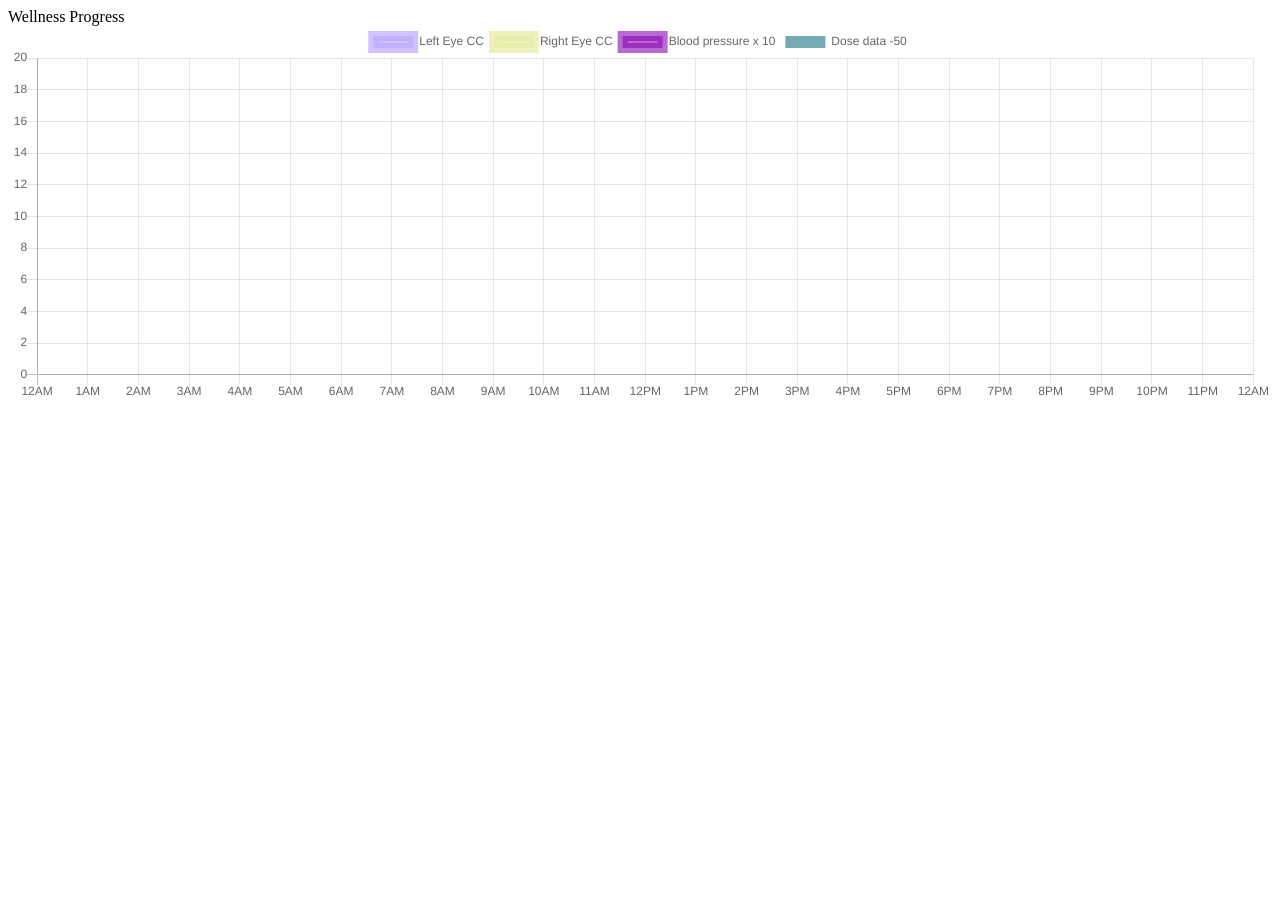
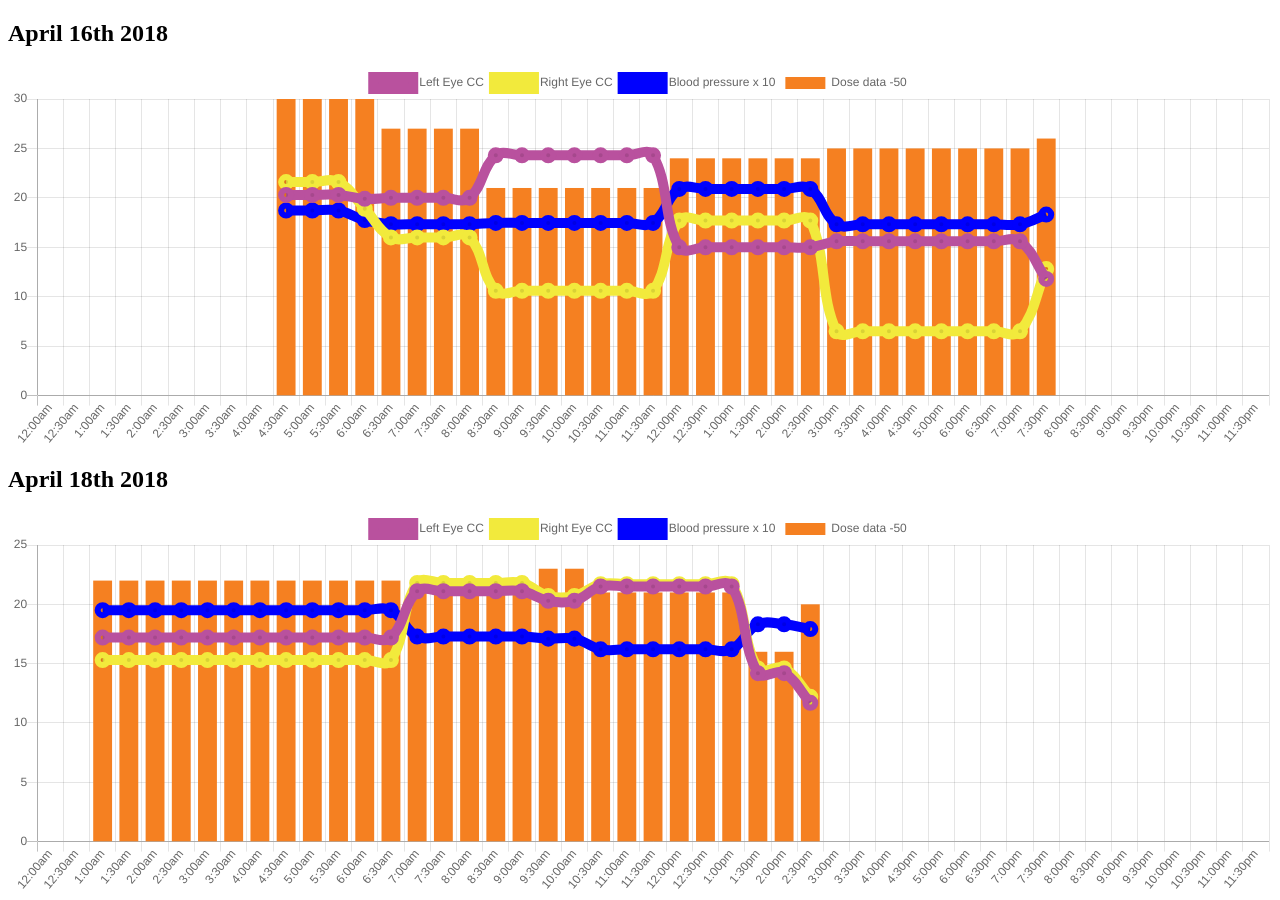
Before and after one commit to James9446/medical-data-log, a React app: page / in a window 1280 px wide. Before the commit the page ends 800 px from the top, so only its background shows below. Built offline with nearby package versions, Linux system fonts and the light colour scheme; the HTML template or start-up script is replaced by a standard one.

Commit message:
data manipulation helper functions added

```diff
--- a/client/src/PriceChart.js
+++ b/client/src/PriceChart.js
@@ -7,7 +7,7 @@ class PriceChart extends Component {
     this.state = {
       data: [{
         maintainAspectRatio:false,
-        labels: null,
+        labels: ['12:00am', '12:30am', '1:00am', '1:30am', '2:00am', '2:30am', '3:00am', '3:30am', '4:00am', '4:30am', '5:00am', '5:30am', '6:00am', '6:30am', '7:00am', '7:30am', '8:00am', '8:30am', '9:00am', '9:30am', '10:00am', '10:30am', '11:00am', '11:30am', '12:00pm', '12:30pm', '1:00pm', '1:30pm', '2:00pm', '2:30pm', '3:00pm', '3:30pm', '4:00pm', '4:30pm', '5:00pm', '6:00pm', '6:30pm', '7:00pm', '7:30pm', '8:00pm', '8:30pm', '9:00pm', '9:30pm', '10:00pm', '10:30pm', '11:00pm', '11:30pm'],
         datasets: [
           {
             label: 'Left Eye CC',
@@ -15,8 +15,8 @@ class PriceChart extends Component {
             // yAxisID: 'A',
             fill: false,
             data: null,
-            backgroundColor: 'rgba(188, 169, 255, 0.7)',
-            borderColor: 'rgba(188, 169, 255, 0.7)',
+            // backgroundColor: 'rgba(188, 169, 255, 0.7)',
+            borderColor: '#b9519e',
             borderWidth: 10
           },
           {
@@ -25,7 +25,7 @@ class PriceChart extends Component {
             // yAxisID: 'A',
             fill: false,
             data: null,
-            borderColor: 'rgba(231, 236, 163, 0.7)',
+            borderColor: '#f2ea3c',
             borderWidth: 10
           },
           {
@@ -34,14 +34,14 @@ class PriceChart extends Component {
             // yAxisID: 'A',
             fill: false,
             data: null,
-            borderColor: 'rgba(137, 7, 180, 0.6)',
+            borderColor: '#0001fe',
             borderWidth: 10
           },
           {
             label: 'Dose data -50',
             //yAxisID: 'B',
             data: null,
-            backgroundColor: 'rgba(103, 161, 173, 0.9)',
+            backgroundColor: '#f58021',
             borderWidth: 0
           }
         ]
@@ -51,15 +51,49 @@ class PriceChart extends Component {
   }
 
   updateData() {
+    let indicies = this.getIndicies(this.props.update.times)
     let currentData = this.state.data.slice();
     // currentData[0].labels = this.props.update.timeScale;
-    currentData[0].datasets[0].data = this.props.update.leftEye;
-    currentData[0].datasets[1].data = this.props.update.rightEye;
-    currentData[0].datasets[2].data = this.props.update.bloodPressure;
-    currentData[0].datasets[3].data = this.props.update.dose;
+    currentData[0].datasets[0].data = this.extendDataArray(this.props.update.leftEye, indicies);
+    currentData[0].datasets[1].data = this.extendDataArray(this.props.update.rightEye, indicies);
+    currentData[0].datasets[2].data = this.extendDataArray(this.adjustBloodPressureData(this.props.update.bloodPressure), indicies);
+    currentData[0].datasets[3].data = this.extendDataArray(this.adjustDoseData(this.props.update.dose), indicies);
     this.setState({
       data: currentData,
       readyToRender: true
+    })
+  }
+
+  extendDataArray(array, indicies) {
+    let updatedArray = [];
+    let count = 0;
+    for (let i = indicies[0]; i <= indicies[indicies.length -1]; i++) {
+      if (i === indicies[count + 1]) {
+        count++;
+      }
+      updatedArray[i] = array[count]
+    }
+    return updatedArray;
+  }
+
+  getIndicies(times) {
+    let timeScale = ['12:00am', '12:30am', '1:00am', '1:30am', '2:00am', '2:30am', '3:00am', '3:30am', '4:00am', '4:30am', '5:00am', '5:30am', '6:00am', '6:30am', '7:00am', '7:30am', '8:00am', '8:30am', '9:00am', '9:30am', '10:00am', '10:30am', '11:00am', '11:30am', '12:00pm', '12:30pm', '1:00pm', '1:30pm', '2:00pm', '2:30pm', '3:00pm', '3:30pm', '4:00pm', '4:30pm', '5:00pm', '6:00pm', '6:30pm', '7:00pm', '7:30pm', '8:00pm', '8:30pm', '9:00pm', '9:30pm', '10:00pm', '10:30pm', '11:00pm', '11:30pm'];
+    let indicies = [];
+    for (let i = 0; i < times.length; i++) {
+      indicies.push(timeScale.indexOf(times[i]));
+    }
+    return indicies;
+  }
+
+  adjustBloodPressureData(data) {
+    return data.map((item) => {
+      return item * 10;
+    })
+  }
+
+  adjustDoseData(data) {
+    return data.map((item) => {
+      return item -50;
     })
   }
 
@@ -72,8 +106,8 @@ class PriceChart extends Component {
     if (this.state.readyToRender) {
       return (
         <div className='chart'>
-          Wellness Progress
-          <Line
+          <h2>{this.props.update.date}</h2>
+          <Bar
             data={this.state.data[0]}
             width={100}
             height={30}
@@ -84,10 +118,6 @@ class PriceChart extends Component {
                   ticks: {
                       beginAtZero:true
                     }
-                  }],
-                  xAxes: [{
-                    type: 'time',
-                    distribution: 'linear'
                   }]
                 }
               }
--- a/client/src/index.jsx
+++ b/client/src/index.jsx
@@ -26,11 +26,20 @@ class App extends React.Component {
         //   dose: [65 -50, 70  -50, 69  -50, 68  -50, 72  -50, 65 -50, 70  -50, 69  -50, 68  -50, 72  -50],
         // },
         {
-          timeScale: ['1524075437374', '1524075437374', '1524075437374'],
-          leftEye: [17.4, 18.5, 17.5],
-          rightEye: [17.5, 17.5, 19.5],
-          bloodPressure: [158/81 *10, 150/90 *10, 152/91 *10],
-          dose: [65 -50, 70  -50, 69  -50],
+          date: 'April 16th 2018',
+          times: ['4:30am', '6:00am', '6:30am', '8:30am', '12:00pm', '3:00pm', '7:30pm'],
+          rightEye: [21.6, 18.9, 16, 10.6, 17.7, 6.5, 12.8],
+          leftEye: [20.3, 19.9, 20, 24.3, 15, 15.6, 11.8],
+          bloodPressure: [161/86, 142/80, 137/79, 138/79, 161/77, 149/86, 152/83],
+          dose: [80, 80, 77, 71, 74, 75, 76],
+        },
+        {
+          date: 'April 18th 2018',
+          times: ['1:00am', '7:00am', '9:30am', '10:30am', '1:30pm', '2:30pm'],
+          rightEye: [15.3, 21.8, 20.7, 21.7, 14.6, 12.2],
+          leftEye: [17.2, 21.1, 20.3, 21.5, 14.2, 11.7],
+          bloodPressure: [158/81, 159/92, 142/83, 141/87, 141/77, 129/72],
+          dose: [72, 71, 73, 71, 66, 70],
         }
       ]
     };
```
Also changed, not shown: 1 other file (tests, documents, lock files or other folders).
